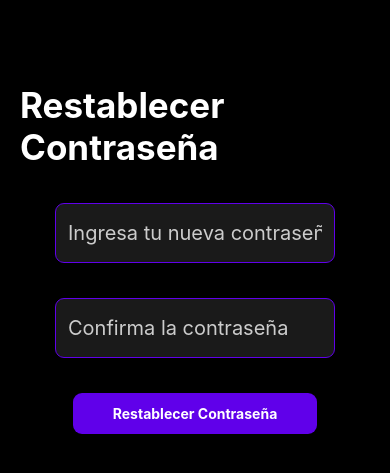
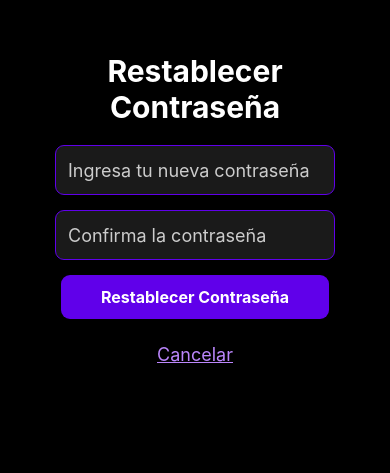
Before and after one commit to Apoquellia/AhorraPlusApp, a React Native app in the folder Aplicacion/: screen /Restablecer in a window 390 px wide. Shown: the part 203-676 px from the top of the page. Built offline with nearby package versions, Linux system fonts and the light colour scheme.

Commit message:
Navegación con Inicio de sesión y Recuperación

```diff
--- a/Aplicacion/screens/InicioSesionScreen.js
+++ b/Aplicacion/screens/InicioSesionScreen.js
@@ -2,7 +2,7 @@ import React, { useState } from "react";
 import { View, Image, Text, TextInput, Alert, TouchableOpacity, StyleSheet, Modal, ActivityIndicator} from 'react-native';
 import AppLogo from './../assets/money.png';
 
-const InicioSesion = ({ onGoToRegister }) => {
+const InicioSesion = ({ navigation }) => {
   const [Usuario, setUsuario] = useState('');
   const [Contraseña, setContraseña] = useState('');
   const [Cargando, setCargando] = useState(false);
@@ -16,11 +16,11 @@ const InicioSesion = ({ onGoToRegister }) => {
       return;
     }
 
-    const UsuarioCorrecto = 'TIID 212';
-    const ContraseñaCorrecta = 'contrasena123';
+    const UsuarioCorrecto = 'admin';
+    const ContraseñaCorrecta = 'admin';
 
     if (Usuario === UsuarioCorrecto && Contraseña === ContraseñaCorrecta) {
-      Alert.alert(" Acceso Correcto", "Bienvenido a Ahorra+ App");
+      navigation.replace("HomeTabs");
     } else {
       Alert.alert("Error de acceso", "Usuario o contraseña incorrectos");
     }
@@ -36,11 +36,8 @@ const InicioSesion = ({ onGoToRegister }) => {
     await new Promise(resolve => setTimeout(resolve, 2000));
     setRecuperando(false);
 
-    Alert.alert(
-      "Revise su correo",
-      "Se ha enviado un correo con instrucciones",
-      [{ text: "OK", onPress: () => setModalVisible(false) }]
-    );
+    setModalVisible(false);
+    navigation.navigate("Restablecer");
   };
 
 
@@ -62,7 +59,6 @@ const InicioSesion = ({ onGoToRegister }) => {
           autoCapitalize="none"
           editable={!Cargando}
         />
-        {/* --- FIN --- */}
 
         <TextInput
           style={styles.input}
@@ -91,7 +87,7 @@ const InicioSesion = ({ onGoToRegister }) => {
           )}
         </TouchableOpacity>
 
-        <TouchableOpacity onPress={onGoToRegister}>
+        <TouchableOpacity onPress={() => navigation.navigate("Registro")}>
           <Text style={styles.Restablecer}>¿No tienes cuenta? Crear cuenta</Text>
         </TouchableOpacity>
       </View>
--- a/Aplicacion/screens/RecuperarContrasenaScreen.js
+++ b/Aplicacion/screens/RecuperarContrasenaScreen.js
@@ -1,39 +1,31 @@
 import React, { useState } from "react";
-import { View, Text, TextInput, TouchableOpacity, StyleSheet, Alert } from 'react-native';
+import { View, Text, TextInput, TouchableOpacity, Alert, StyleSheet } from 'react-native';
 
-const RecuperarContrasena = () => {
+export default function RecuperarContrasena({navigation}) {
   const [contrasena, setContrasena] = useState('');
   const [confContrasena, setConfContrasena] = useState('');
 
   const validar = () => {
-    if (contrasena === '' || confContrasena === '' ){
+    if (!contrasena || !confContrasena) {
       Alert.alert("Error", "Completa todos los campos");
       return;
     }
-
-    if (contrasena!== confContrasena) {
+    if (contrasena !== confContrasena) {
       Alert.alert("Error", "Las contraseñas no coinciden");
       return;
     }
-
-    Alert.alert (
-      "Éxito",
-      "La contraseña se ha actualizado",
-      [{ text: "OK"}]
-    );
-
+    Alert.alert("Éxito", "La contraseña se ha actualizado");
   };
 
   return (
-    <View style={styles.fullContainer}>
     <View style={styles.container}>
       <Text style={styles.titulo}>Restablecer Contraseña</Text>
 
       <TextInput
         style={styles.input}
         placeholder="Ingresa tu nueva contraseña"
+        placeholderTextColor="#cccccc"
         secureTextEntry
-          placeholderTextColor="#cccccc"
         value={contrasena}
         onChangeText={setContrasena}
         autoCapitalize="none"
@@ -42,64 +34,73 @@ const RecuperarContrasena = () => {
       <TextInput
         style={styles.input}
         placeholder="Confirma la contraseña"
+        placeholderTextColor="#cccccc"
         secureTextEntry
-          placeholderTextColor="#cccccc"
         value={confContrasena}
         onChangeText={setConfContrasena}
         autoCapitalize="none"
       />
 
+      <TouchableOpacity style={styles.boton} onPress={validar}>
+        <Text style={styles.textoBoton}>Restablecer Contraseña</Text>
+      </TouchableOpacity>
+
       <TouchableOpacity
-          style={styles.RestablecerBoton}
-          onPress={validar}
+      style={styles.cancelarBoton}
+      onPress={() => navigation.goBack()}
       >
-        <Text style={{ color: '#fff', fontWeight: 'bold' }}>Restablecer Contraseña</Text>
+        <Text style={[styles.cancelarBoton, { marginTop: 20 }]}>Cancelar</Text>
       </TouchableOpacity>
-      </View>
+
     </View>
   );
-};
+}
 
-const styles = StyleSheet.create ({
-  fullContainer: {
+const styles = StyleSheet.create({
+  container: {
     flex: 1,
-    alignItems: 'center',
-    paddingTop: 80,
-    backgroundColor: '#000',
-    justifyContent: 'center',
-  },
-  container: {
-    width: '100%',
-    alignItems: 'center',
+    justifyContent: "center",
+    alignItems: "center",
     padding: 20,
-    gap: 15,
+    backgroundColor: "#000"
   },
   titulo: {
-    fontSize: 35,
-    fontWeight: 'bold',
+    fontSize: 30,
+    fontWeight: "bold",
     marginBottom: 20,
-    color: '#ffffff',
+    color: "#fff",
+    textAlign: "center"
   },
   input: {
-    width: '80%',
-    fontSize: 20,
-    height: 60,
+    width: "80%",
+    fontSize: 18,
+    height: 50,
     borderWidth: 1,
-    color: '#ffffff',
-    borderColor: '#6000EA',
+    borderColor: "#6000EA",
+    borderRadius: 9,
+    backgroundColor: "#1a1a1a",
+    color: "#fff",
     padding: 12,
-    borderRadius: 9,
-    backgroundColor: '#1a1a1a',
-    marginBottom: 20
+    marginBottom: 15
   },
-  RestablecerBoton: {
-    backgroundColor: '#6000EA',
+  boton: {
+    backgroundColor: "#6000EA",
     paddingVertical: 12,
     paddingHorizontal: 40,
     borderRadius: 9,
-    alignItems: 'center',
-    justifyContent: 'center',
+    alignItems: "center",
+    justifyContent: "center"
+  },
+  textoBoton: {
+    color: "#fff",
+    fontWeight: "bold",
+    fontSize: 16
+  },
+  cancelarBoton: {
+    marginTop: 5,
+    marginBottom: 10,
+    fontSize: 18,
+    color: '#bb86fc',
+    textDecorationLine: 'underline',
   },
 });
-
-export default RecuperarContrasena;
```
Also changed, not shown: Aplicacion/screens/RecuperarContrasena.js (deleted, +0 -105 lines). Lines whose indentation alone changed are shown as unchanged.
